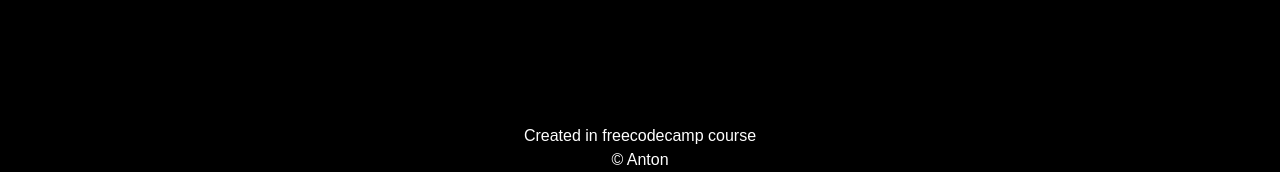
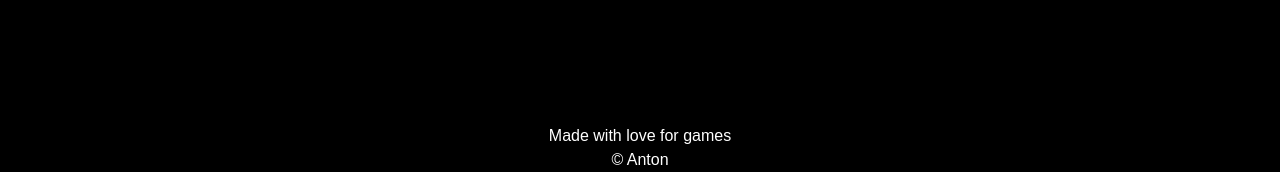
Before and after one commit to ant0n02/portfolio, a plain HTML site: page index.html in a window 1280 px wide. Shown: the part 2724-2901 px from the top of the page. Drawn offline with Linux system fonts and the light colour scheme.

Commit message:
Paragraph update
Updated the footer paragraph

```diff
--- a/index.html
+++ b/index.html
@@ -69,7 +69,7 @@
         </a>
     </div>
     <footer>
-      <p>Created in freecodecamp course</p>
+      <p>Made with love for games</p>
       <p>© <a id="profile-link" href="https://www.linkedin.com/in/anton-karjalainen-b906b0388" target="_blank" rel="noopener noreferrer">Anton</a></p>
     </footer>
     </section>
```
